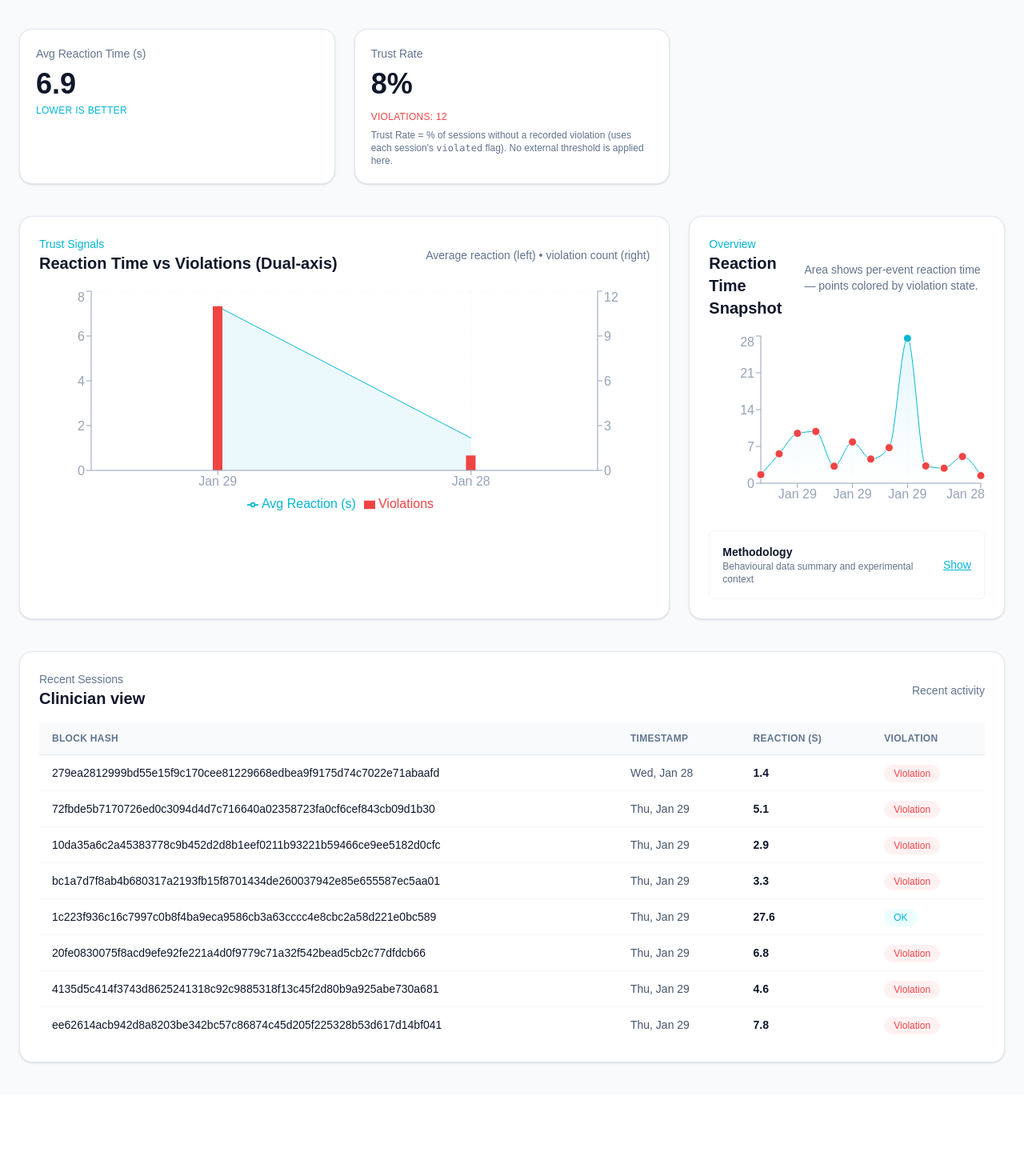
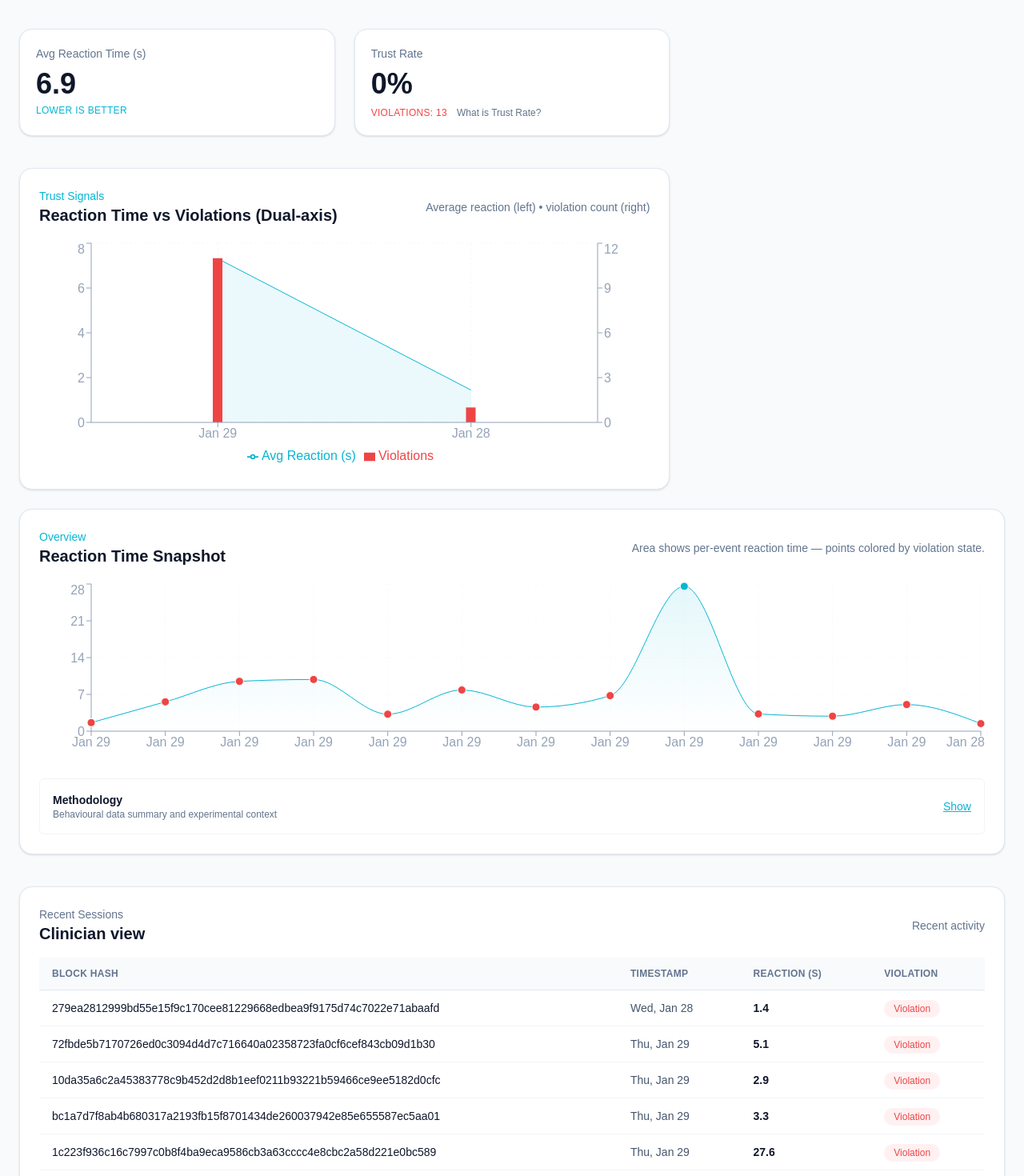
Before and after one commit to Quddos/Blockchain_XR_IoMT, a Next.js app: page /dashboard in a window 1280 px wide. Shown: the part 120-1590 px from the top of the page at 80% size. Before the commit the page ends 1488 px from the top, so only its background shows below. Built offline with nearby package versions, Linux system fonts and the light colour scheme.

Commit message:
Enhance violation tracking in DashboardPage by introducing a configurable threshold for reaction time and updating violation count logic. Adjust TrendCharts layout for improved visual presentation.

```diff
--- a/app/dashboard/page.tsx
+++ b/app/dashboard/page.tsx
@@ -81,7 +81,18 @@ export default async function DashboardPage() {
   const averageReaction =
     sessions.reduce((sum, s) => sum + (s.reaction_time || 0), 0) / (sessions.length || 1);
 
-  const violationsCount = sessions.reduce((sum, s) => sum + (s.violated ? 1 : 0), 0);
+  // Configurable violation threshold (milliseconds). Read from env var `NEXT_PUBLIC_VIOLATION_THRESHOLD_MS`.
+  // If unset, default to 5000 ms (5 seconds).
+  const thresholdMs = Number(process.env.NEXT_PUBLIC_VIOLATION_THRESHOLD_MS ?? 5000);
+  const thresholdSec = thresholdMs / 1000;
+
+  // A session is considered a violation if either the recorded `violated` flag is true
+  // or the reaction time exceeds the configured threshold.
+  const violationsCount = sessions.reduce((sum, s) => {
+    const byFlag = Boolean(s.violated);
+    const byThreshold = Number(s.reaction_time) > thresholdSec;
+    return sum + (byFlag || byThreshold ? 1 : 0);
+  }, 0);
 
   const trustRate = ((sessions.length - violationsCount) / (sessions.length || 1)) * 100;
 
@@ -123,9 +134,12 @@ export default async function DashboardPage() {
             <p className="mt-2 text-4xl font-semibold text-[#0f172a]">
               {formatNumber(trustRate, 0)}%
             </p>
-            <div className="mt-2">
+            <div className="mt-2 flex items-start gap-3">
               <span className="text-xs uppercase tracking-wide text-[#ef4444]">Violations: {violationsCount}</span>
-              <p className="text-xs text-slate-500 mt-1">Trust Rate = % of sessions without a recorded violation (uses each session's <code>violated</code> flag). No external threshold is applied here.</p>
+              <details className="text-xs text-slate-500 mt-0 [&_summary]:cursor-pointer">
+                <summary className="list-none">What is Trust Rate?</summary>
+                <div className="mt-2">Trust Rate = percentage of sessions without a recorded violation. Violations are counted when the session's <code>violated</code> flag is true or when reaction time exceeds the configured threshold of {thresholdMs} ms.</div>
+              </details>
             </div>
           </div>
           {/* Session count card removed to avoid exposing total session numbers */}
@@ -168,7 +182,7 @@ export default async function DashboardPage() {
                       {formatNumber(session.reaction_time)}
                     </td>
                     <td className="px-4 py-3">
-                      {session.violated ? (
+                      {(session.violated || session.reaction_time > thresholdSec) ? (
                         <span className="rounded-full bg-[#fff1f2] px-3 py-1 text-xs font-medium text-[#ef4444]">
                           Violation
                         </span>
--- a/components/dashboard/TrendCharts.tsx
+++ b/components/dashboard/TrendCharts.tsx
@@ -132,7 +132,7 @@ export function TrendCharts({ sessions }: TrendChartsProps) {
       </div>
 
       {/* Mini-bar of per-event violations + area with caps colored by violation */}
-      <div className="rounded-2xl border border-slate-200 bg-white p-6 shadow-sm lg:col-span-1">
+      <div className="rounded-2xl border border-slate-200 bg-white p-6 shadow-sm lg:col-span-3">
         <div className="mb-4 flex items-center justify-between">
           <div>
             <p className="text-sm font-medium text-[#06b6d4]">Overview</p>
```
